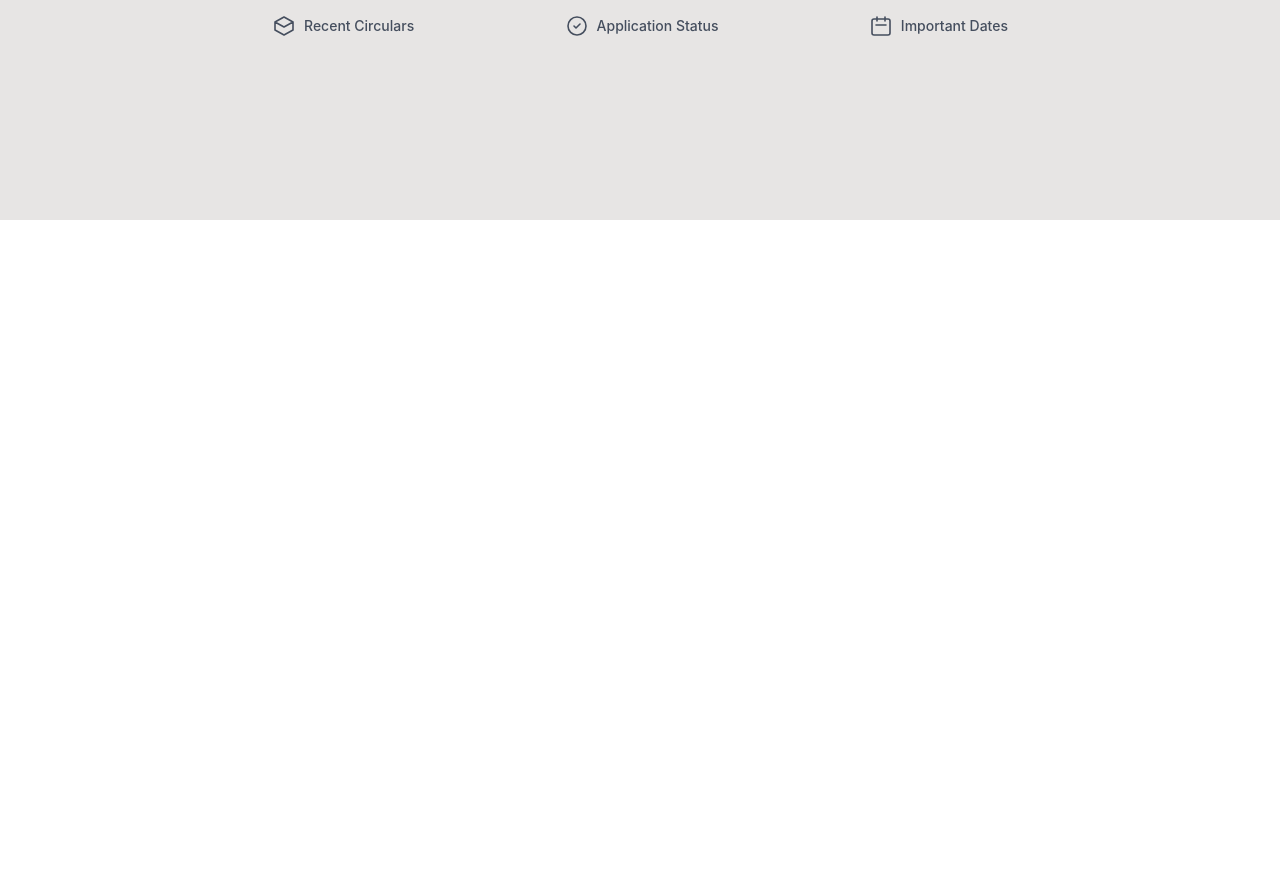
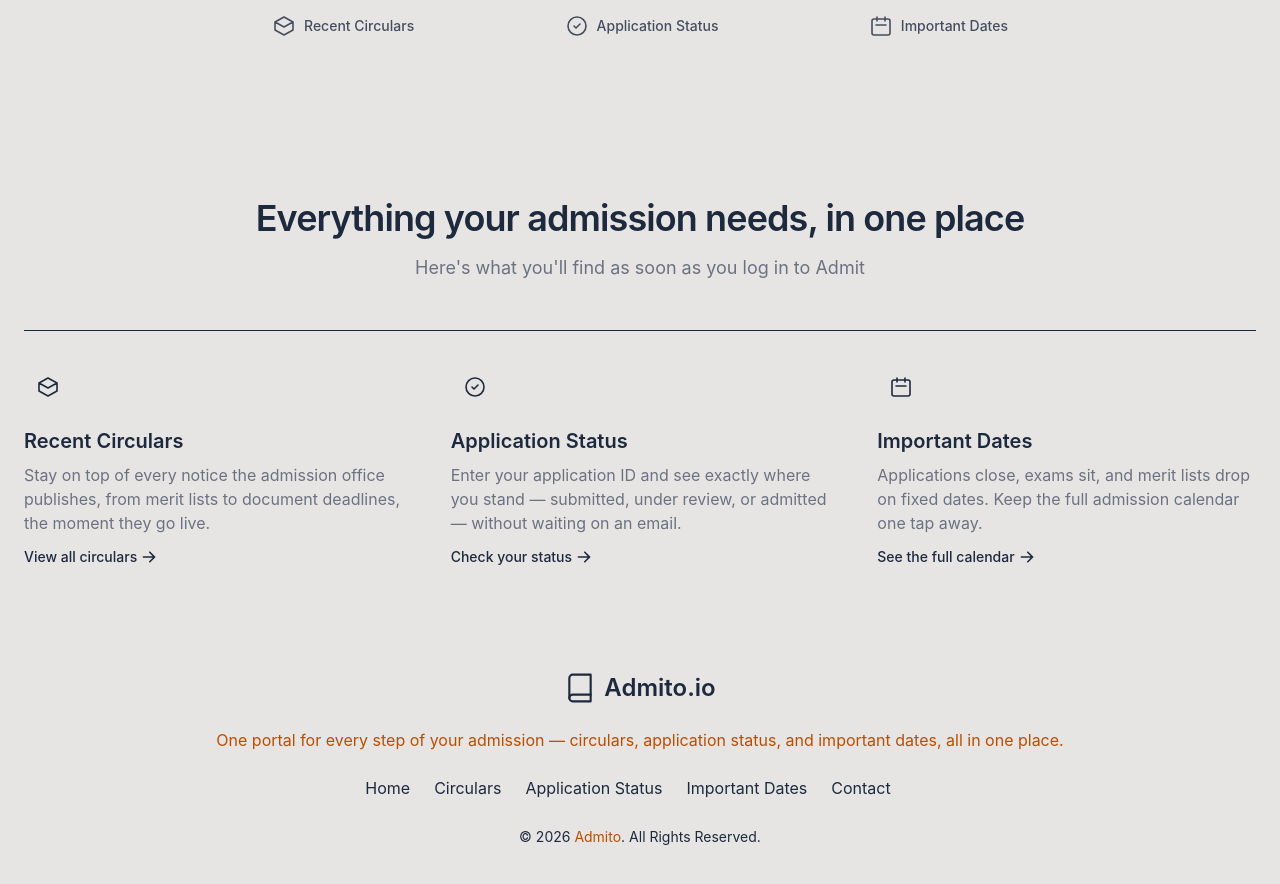
Before and after one commit to khatunajannat/Admito, a React (Vite) app: page / in a window 1280 px wide. Shown: the part 580-1464 px from the top of the page. Before the commit the page ends 800 px from the top, so only its background shows below. Built offline with nearby package versions, Linux system fonts and the light colour scheme.

Commit message:
footer part

```diff
--- a/src/components/Features.jsx
+++ b/src/components/Features.jsx
@@ -1,3 +1,146 @@
 export default function Features() {
-  return <div></div>;
+  return (
+    <section className="bg-parchment">
+      <div className="py-10 px-4 mx-auto max-w-screen-xl text-center lg:py-16 lg:px-6">
+        <h2 className="font-display mb-4 text-3xl font-semibold tracking-tight text-navy md:text-4xl">
+          Everything your admission needs, in one place
+        </h2>
+        <p className="mb-12 font-normal text-gray-500 lg:text-lg sm:px-16 xl:px-48">
+          Here's what you'll find as soon as you log in to Admit
+        </p>
+
+        <div className="grid pt-8 text-left border-t border-line md:grid-cols-3 md:gap-12">
+          <div>
+            <div className="flex justify-center items-center mb-4 w-10 h-10 rounded-full bg-gold-soft lg:h-12 lg:w-12">
+              <svg
+                className="w-5 h-5 text-navy lg:w-6 lg:h-6"
+                fill="none"
+                stroke="currentColor"
+                viewBox="0 0 24 24"
+              >
+                <path
+                  strokeLinecap="round"
+                  strokeLinejoin="round"
+                  strokeWidth="1.6"
+                  d="M3 8l9-5 9 5-9 5-9-5zm0 0v8l9 5 9-5V8"
+                />
+              </svg>
+            </div>
+            <h3 className="mb-2 text-xl font-semibold text-navy">
+              Recent Circulars
+            </h3>
+            <p className="text-gray-500">
+              Stay on top of every notice the admission office publishes, from
+              merit lists to document deadlines, the moment they go live.
+            </p>
+            <a
+              href="#"
+              className="inline-flex items-center mt-3 text-sm font-medium text-gold hover:text-navy"
+            >
+              View all circulars
+              <svg
+                className="ml-1 w-4 h-4"
+                fill="currentColor"
+                viewBox="0 0 20 20"
+                xmlns="http://www.w3.org/2000/svg"
+              >
+                <path
+                  fillRule="evenodd"
+                  d="M10.293 3.293a1 1 0 011.414 0l6 6a1 1 0 010 1.414l-6 6a1 1 0 01-1.414-1.414L14.586 11H3a1 1 0 110-2h11.586l-4.293-4.293a1 1 0 010-1.414z"
+                  clipRule="evenodd"
+                />
+              </svg>
+            </a>
+          </div>
+
+          <div>
+            <div className="flex justify-center items-center mb-4 w-10 h-10 rounded-full bg-gold-soft lg:h-12 lg:w-12">
+              <svg
+                className="w-5 h-5 text-navy lg:w-6 lg:h-6"
+                fill="none"
+                stroke="currentColor"
+                viewBox="0 0 24 24"
+              >
+                <path
+                  strokeLinecap="round"
+                  strokeLinejoin="round"
+                  strokeWidth="1.6"
+                  d="M9 12l2 2 4-4m6 2a9 9 0 11-18 0 9 9 0 0118 0z"
+                />
+              </svg>
+            </div>
+            <h3 className="mb-2 text-xl font-semibold text-navy">
+              Application Status
+            </h3>
+            <p className="text-gray-500">
+              Enter your application ID and see exactly where you stand —
+              submitted, under review, or admitted — without waiting on an
+              email.
+            </p>
+            <a
+              href="#"
+              className="inline-flex items-center mt-3 text-sm font-medium text-gold hover:text-navy"
+            >
+              Check your status
+              <svg
+                className="ml-1 w-4 h-4"
+                fill="currentColor"
+                viewBox="0 0 20 20"
+                xmlns="http://www.w3.org/2000/svg"
+              >
+                <path
+                  fillRule="evenodd"
+                  d="M10.293 3.293a1 1 0 011.414 0l6 6a1 1 0 010 1.414l-6 6a1 1 0 01-1.414-1.414L14.586 11H3a1 1 0 110-2h11.586l-4.293-4.293a1 1 0 010-1.414z"
+                  clipRule="evenodd"
+                />
+              </svg>
+            </a>
+          </div>
+
+          <div>
+            <div className="flex justify-center items-center mb-4 w-10 h-10 rounded-full bg-gold-soft lg:h-12 lg:w-12">
+              <svg
+                className="w-5 h-5 text-navy lg:w-6 lg:h-6"
+                fill="none"
+                stroke="currentColor"
+                viewBox="0 0 24 24"
+              >
+                <path
+                  strokeLinecap="round"
+                  strokeLinejoin="round"
+                  strokeWidth="1.6"
+                  d="M8 7V3m8 4V3m-9 8h10M5 21h14a2 2 0 002-2V7a2 2 0 00-2-2H5a2 2 0 00-2 2v12a2 2 0 002 2z"
+                />
+              </svg>
+            </div>
+            <h3 className="mb-2 text-xl font-semibold text-navy">
+              Important Dates
+            </h3>
+            <p className="text-gray-500">
+              Applications close, exams sit, and merit lists drop on fixed
+              dates. Keep the full admission calendar one tap away.
+            </p>
+            <a
+              href="#"
+              className="inline-flex items-center mt-3 text-sm font-medium text-gold hover:text-navy"
+            >
+              See the full calendar
+              <svg
+                className="ml-1 w-4 h-4"
+                fill="currentColor"
+                viewBox="0 0 20 20"
+                xmlns="http://www.w3.org/2000/svg"
+              >
+                <path
+                  fillRule="evenodd"
+                  d="M10.293 3.293a1 1 0 011.414 0l6 6a1 1 0 010 1.414l-6 6a1 1 0 01-1.414-1.414L14.586 11H3a1 1 0 110-2h11.586l-4.293-4.293a1 1 0 010-1.414z"
+                  clipRule="evenodd"
+                />
+              </svg>
+            </a>
+          </div>
+        </div>
+      </div>
+    </section>
+  );
 }
--- a/src/components/Footer.jsx
+++ b/src/components/Footer.jsx
@@ -1,3 +1,91 @@
 export default function Footer() {
-  return <div></div>;
+  return (
+    <footer className="p-4 bg-navy md:p-8 lg:p-10">
+      <div className="mx-auto max-w-screen-xl text-center">
+        <a
+          href="#"
+          className="font-display flex justify-center items-center text-2xl font-semibold text-slate-800 hover:text-amber-700 transition"
+        >
+          <svg
+            className="mr-2 h-8 w-8 text-slate-800 hover:text-amber-700 transition"
+            viewBox="0 0 24 24"
+            fill="none"
+            xmlns="http://www.w3.org/2000/svg"
+          >
+            <path
+              d="M4 19.5A2.5 2.5 0 016.5 17H20"
+              stroke="currentColor"
+              strokeWidth="1.6"
+              strokeLinecap="round"
+              strokeLinejoin="round"
+            />
+            <path
+              d="M6.5 2H20v20H6.5A2.5 2.5 0 014 19.5v-15A2.5 2.5 0 016.5 2z"
+              stroke="currentColor"
+              strokeWidth="1.6"
+              strokeLinecap="round"
+              strokeLinejoin="round"
+            />
+          </svg>
+          Admito<span className="text-slate-800">.io</span>
+        </a>
+
+        <p className="my-6 text-amber-700">
+          One portal for every step of your admission — circulars, application
+          status, and important dates, all in one place.
+        </p>
+
+        <ul className="flex flex-wrap justify-center items-center mb-6 text-white">
+          <li>
+            <a
+              href="#"
+              className="mr-4 text-slate-800 hover:text-amber-700 md:mr-6"
+            >
+              Home
+            </a>
+          </li>
+          <li>
+            <a
+              href="#"
+              className="mr-4 text-slate-800 hover:text-amber-700 md:mr-6"
+            >
+              Circulars
+            </a>
+          </li>
+          <li>
+            <a
+              href="#"
+              className="mr-4 text-slate-800 hover:text-amber-700 md:mr-6"
+            >
+              Application Status
+            </a>
+          </li>
+          <li>
+            <a
+              href="#"
+              className="mr-4 text-slate-800 hover:text-amber-700 md:mr-6"
+            >
+              Important Dates
+            </a>
+          </li>
+          <li>
+            <a
+              href="#"
+              className="mr-4 text-slate-800 hover:text-amber-700 md:mr-6"
+            >
+              Contact
+            </a>
+          </li>
+        </ul>
+
+        <span className="text-sm text-slate-800 sm:text-center">
+          © 2026{" "}
+          <a href="#" className="text-amber-700 hover:underline">
+            Admito
+          </a>
+          . All Rights Reserved.
+        </span>
+      </div>
+    </footer>
+  );
 }
```
